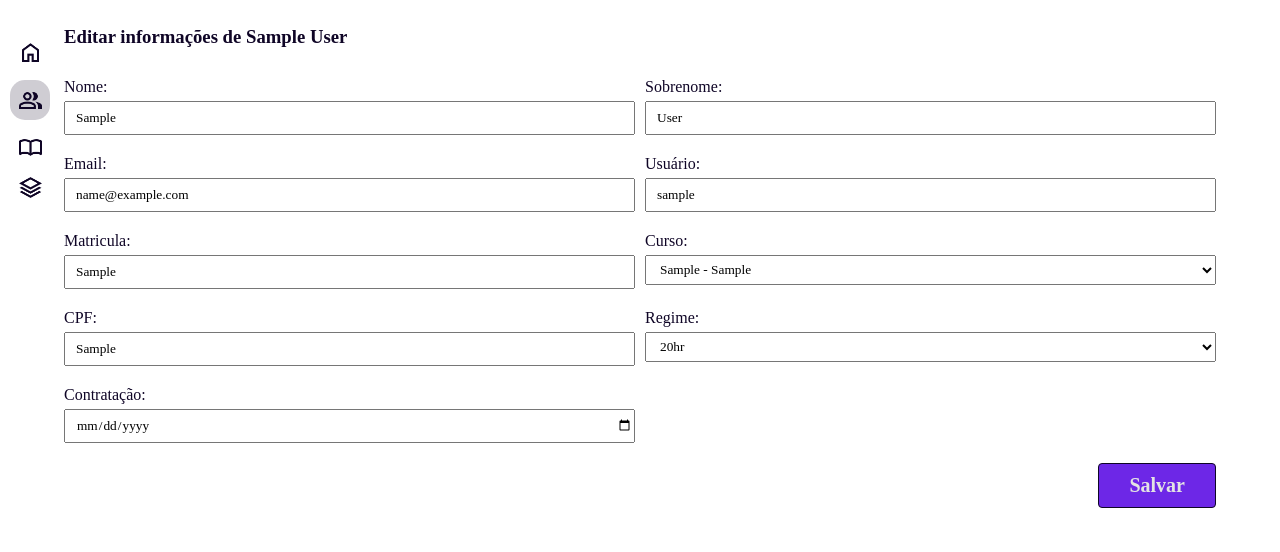
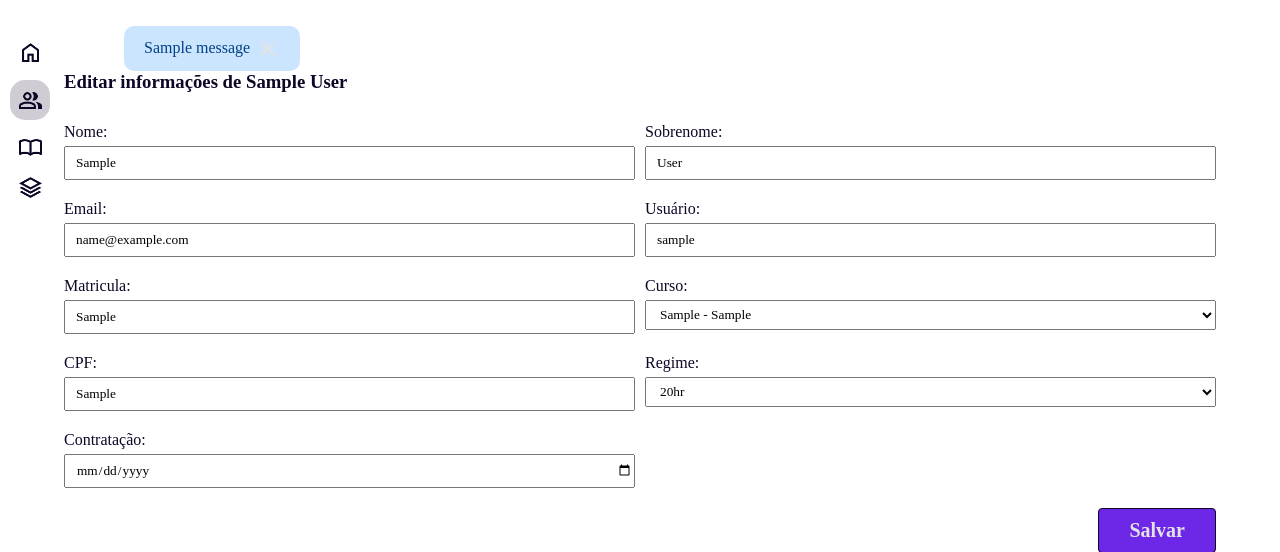
Before and after one commit to leonhardc/biblioteca, a Django app: page /administrador/atualizar-professor/1/ in a window 1280 px wide. Shown: the part 60-612 px from the top of the page. Run offline with Django 5.2, Linux system fonts and the light colour scheme; tables that the repository leaves empty hold one stand-in row (values such as "Sample post"); one stand-in notice (Sample message) is shown; some web fonts are replaced.

Commit message:
Configurado sistema de mensagens para o usuário administrador

```diff
--- a/administrador/views.py
+++ b/administrador/views.py
@@ -2,6 +2,7 @@ from django.shortcuts import render, redirect
 from django.core.paginator import Paginator
 from usuario.models import Aluno, Professor, Funcionario
 from django.contrib.auth.models import User
+from django.contrib import messages
 from livro.models import Livro, Autor, Categoria, Reserva, Emprestimo
 from usuario.forms import FormularioAluno, FormularioProfessor, FormularioFuncionario
 from curso.models import Curso
@@ -73,7 +74,6 @@ def atualizar_infomacoes_aluno(request, uid):
     if request.method == "POST":
         formulario = FormularioAluno(request.POST)
         if formulario.is_valid():
-            # Salvar os dados do formulário no banco de dados
             aluno = Aluno.objects.get(id = uid)
             if aluno:
                 usuario = User.objects.get(id = aluno.usuario.id)
@@ -89,10 +89,11 @@ def atualizar_infomacoes_aluno(request, uid):
                 aluno.conclusao_prevista = formulario.cleaned_data['conclusao_prevista']
                 usuario.save()
                 aluno.save()
-                # Adicionar mensagem de sucesso!
+
+                messages.add_message(request, messages.SUCCESS, 'Os dados foram salvos com sucesso.')
                 return redirect(f'/administrador/informacoes-aluno/{uid}/')
         else:
-            # TODO: adicionar mensagem de erro
+            messages.add_message(request, messages.ERROR, 'Os dados não foram salvos.')
             return redirect(f'/administrador/informacoes-aluno/{uid}/')
 
 def informacoes_professor(request, uid):
--- a/biblioteca/settings.py
+++ b/biblioteca/settings.py
@@ -138,7 +138,7 @@ from django.contrib.messages import constants
 MESSAGE_TAGS = {
     constants.INFO:'alert-info',
     constants.DEBUG:'alert-info',
-    constants.SUCCESS:'alert-sucess',
+    constants.SUCCESS:'alert-success',
     constants.ERROR:'alert-error',
     constants.WARNING:'alert-warning',
 }
--- a/static/administrador/css/admin-page.css
+++ b/static/administrador/css/admin-page.css
@@ -16,7 +16,54 @@
 }
 
 /* Classes gerais do projeto */
+/* styles de Mensagens */
+.messages {
+    width: 100%;
+    list-style: none;
+    display: flex;
+    flex-direction: row;
+    justify-content: start;
+}
 
+.alert {
+    padding: 10px 20px;
+    border-radius: 10px;
+    display: flex;
+    flex-direction: row;
+    justify-content: center;
+    align-items: center;
+    margin-left: 60px;
+}
+.alert-success {
+    background-color: #cce5ff;
+    color: #004085;
+    /* border: 1px solid #004085; */
+}
+.alert-info {
+    background-color: #e2e3e5;
+    color: #383d41;
+    /* border: 1px solid #383d41; */
+}
+.alert-error {
+    background-color: #f8d7da;
+    color: #721c24;
+    /* border: 1px solid #721c24; */
+}
+.alert-warning {
+    background-color: #fff3cd;
+    color: #856404;
+    /* border: 1px solid #856404; */
+}
+.icone-fechar {
+    transition: all 200ms ease-in;
+    margin-left: 5px;
+    border-radius: 5px;
+}
+.icone-fechar:hover {
+    background-color: rgba(173, 173, 173, 0.6)
+}
+
+/* TODO: Fazer os styles de 'mensage_tags' */
 
 html { overflow-x: hidden;}
 body { width: 100vw; }
--- a/static/administrador/js/admin-page.js
+++ b/static/administrador/js/admin-page.js
@@ -84,7 +84,17 @@ function openTab(event, tabId) {
 }
 
 // Evento para exibir o campo de pesquisa
-document.querySelector('.icone-pesquisa').addEventListener('click', function(event) {
-    event.currentTarget.style.display = "none"
-    document.querySelector('.form-pesquisa').style.display = "block"
-})
+const iconePesqusar = document.querySelector('.icone-pesquisa')
+if (iconePesqusar){
+    iconePesqusar.addEventListener('click', function(event) {
+        event.currentTarget.style.display = "none"
+        document.querySelector('.form-pesquisa').style.display = "block"
+    })
+}
+
+const iconeFechar =  document.querySelector('.icone-fechar')
+if (iconeFechar) {
+    iconeFechar.addEventListener('click', function() {
+        document.querySelector('.icone-fechar').parentElement.style.display = "none"
+    })
+}
--- a/templates/admin/dashboard-admin.html
+++ b/templates/admin/dashboard-admin.html
@@ -10,6 +10,17 @@
     {% include 'parciais/_navbar.html' %}
     {% include 'parciais/_aside.html' %}
     <div class="container">
+        <!-- Mensagens -->
+        {% if messages %}
+        <ul class="messages">
+            {% for message in messages %}
+            <li{% if message.tags %} class="alert {{ message.tags }}"{% endif %}>
+                {{ message }}
+                <img src="{% static 'usuario/img/close_E3E3E3.png' %}" class="icone icone-fechar {{ message.tags }}" alt="icone de fechar mensagem">
+            </li>
+            {% endfor %}
+        </ul>
+        {% endif %}
         {% block content %}{% endblock content %}
     </div>
 </body>
--- a/templates/admin/dashboard_admin_atualizar_professor.html
+++ b/templates/admin/dashboard_admin_atualizar_professor.html
@@ -3,7 +3,7 @@
 {% block content %}
 <!-- Formulário de Usuários - Professor -->
 <h3>Editar informações de {{professor.usuario.first_name}} {{professor.usuario.last_name}}</h3>
-<form action="{% url 'administrador:atualizar_funcionario' funcionario.id %}" method="POST" id="formulario-professor">
+<form action="{% url 'administrador:atualizar_professor' professor.id %}" method="POST" id="formulario-professor">
     {% csrf_token %}
     {% for field in form %}
     <div class="separador">
```
Also changed, not shown: static/usuario/img/close_E3E3E3.png (added).
